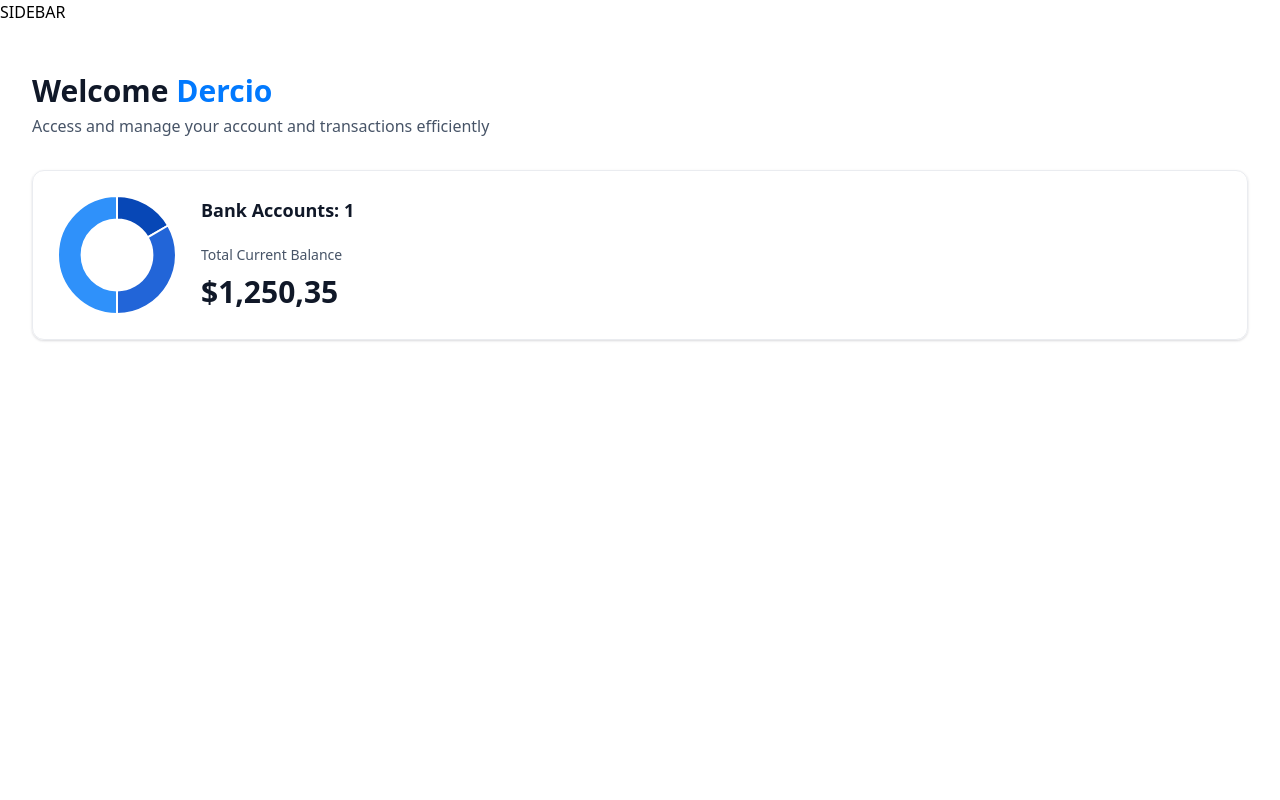
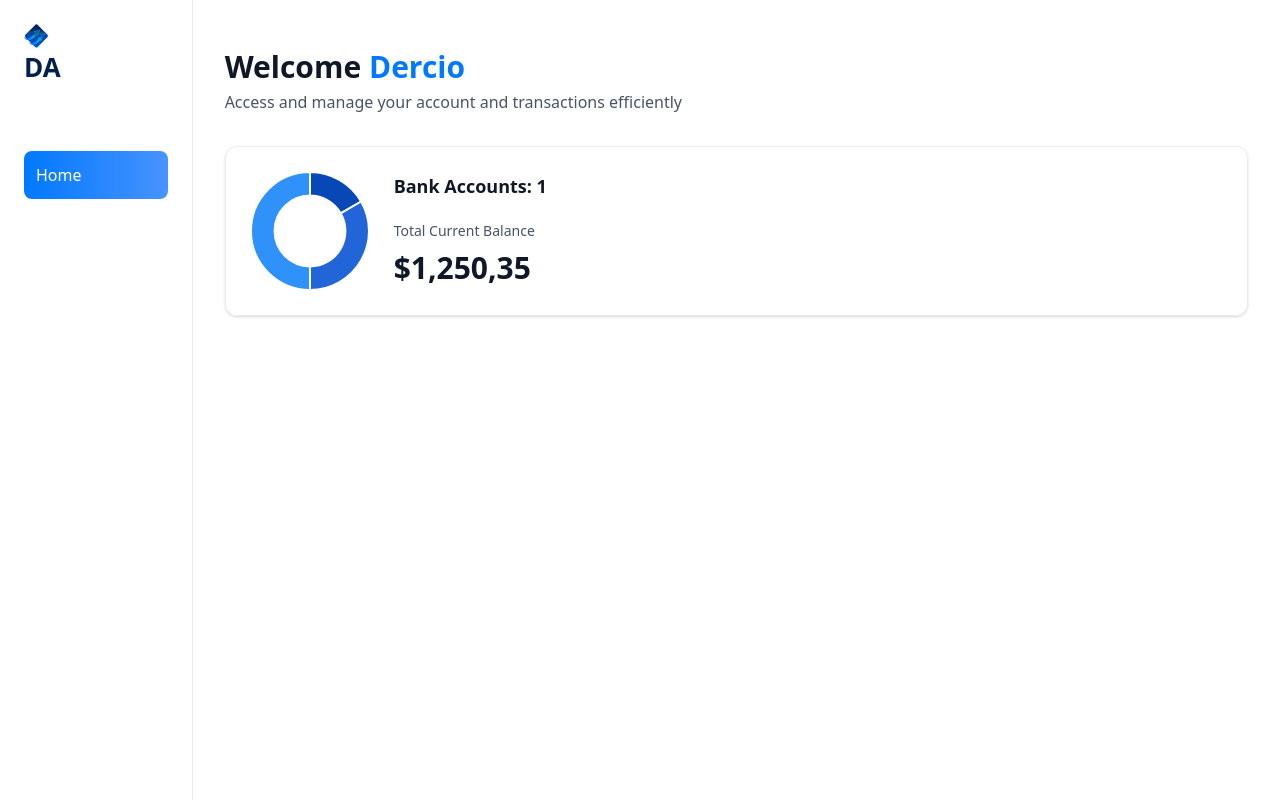
Before and after one commit to dercioanselmo/da_banking, a Next.js app: page / in a window 1280 px wide. Built offline with nearby package versions, Linux system fonts and the light colour scheme.

Commit message:
Side Bar Menu

```diff
--- a/app/(root)/layout.tsx
+++ b/app/(root)/layout.tsx
@@ -1,15 +1,18 @@
+import Sidebar from "@/components/Sidebar";
 import type { Metadata } from "next";
 import { Inter, IBM_Plex_Serif } from "next/font/google";
 
 
 export default function RootLayout({
   children,
-}: Readonly<{
-  children: React.ReactNode;
-}>) {
+  }: Readonly<{
+    children: React.ReactNode;
+  }>
+) {
+  const loggedIn = {firstName: 'Dercio', lastName: 'Anselmo'};
   return (
-    <main>
-        SIDEBAR
+    <main className="flex h-screen w-full font-inter">
+        <Sidebar  user={loggedIn}/>
         {children}
     </main>
   );
--- /dev/null
+++ b/components/Sidebar.tsx
@@ -0,0 +1,39 @@
+'use client'
+
+import Link from 'next/link'
+import Image from 'next/image'
+import React, { use } from 'react'
+import { sidebarLinks } from '@/constants'
+import { cn } from '@/lib/utils'
+import { usePathname } from 'next/navigation'
+
+const Sidebar = ({user}: SiderbarProps) => {
+    const pathName = usePathname();
+  return (
+    <section className='sidebar'>
+        <nav className='flex flex-col gap-4'>
+            <Link href="/" className='mb-12 cursor-pointer items-center gap-2'>
+                <Image
+                    src="/icons/logo.svg"
+                    width={34}
+                    height={34}
+                    alt="DA logo"
+                    className='size-[24px] max-xl:size-14'
+                />
+                <h1 className='sidebar-logo'>DA</h1>
+            </Link>
+
+            {sidebarLinks.map(function (item) {
+                const isActive = pathName === item.route || pathName.startsWith(`${item.route}/`)
+                return (
+                    <Link href={item.route} key={item.label} className={cn('sidebar-link', {'bg-bank-gradient': isActive})}>
+                        {item.label}
+                    </Link>
+                )
+            })}
+        </nav>
+    </section>
+  )
+}
+
+export default Sidebar
```
